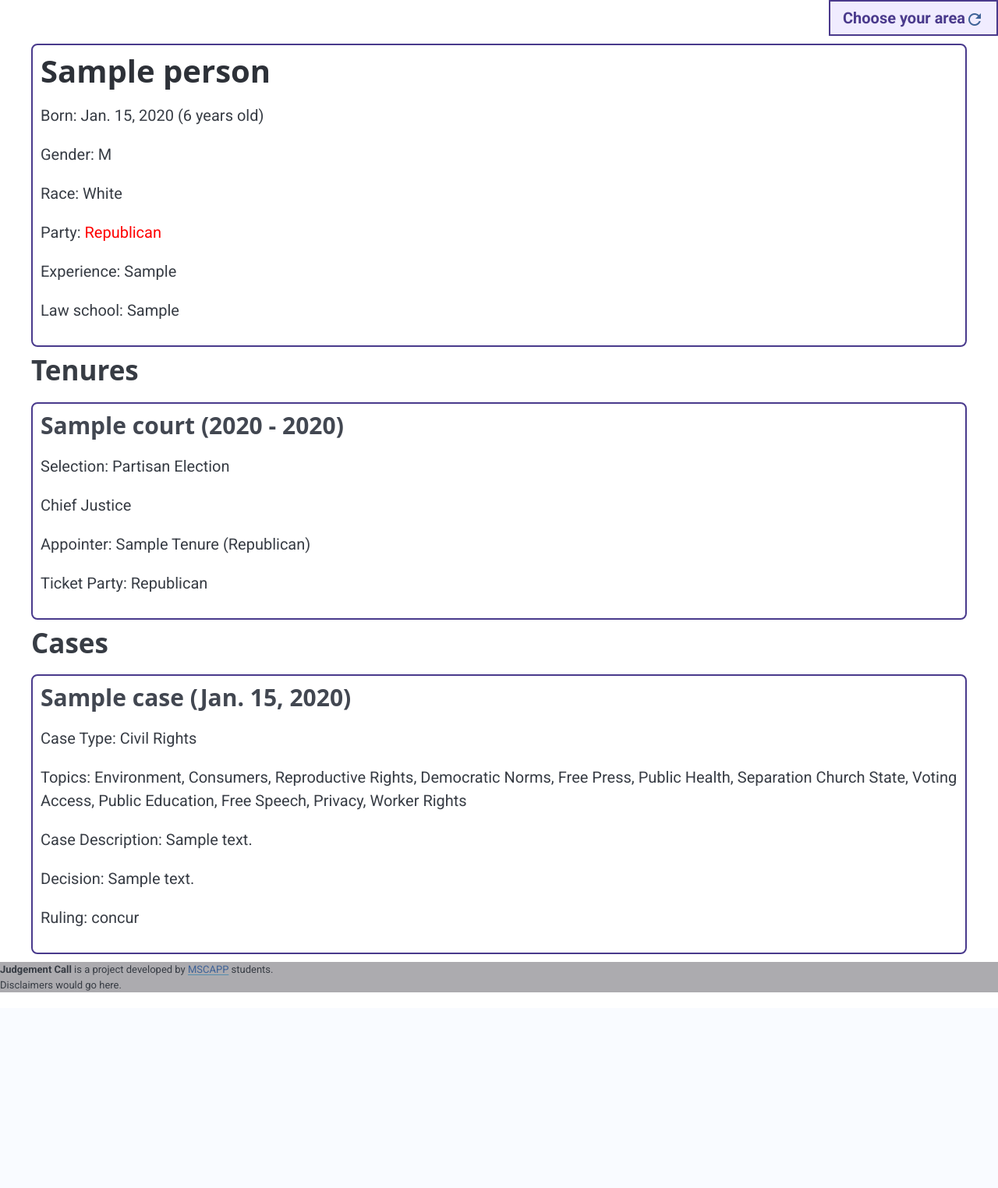
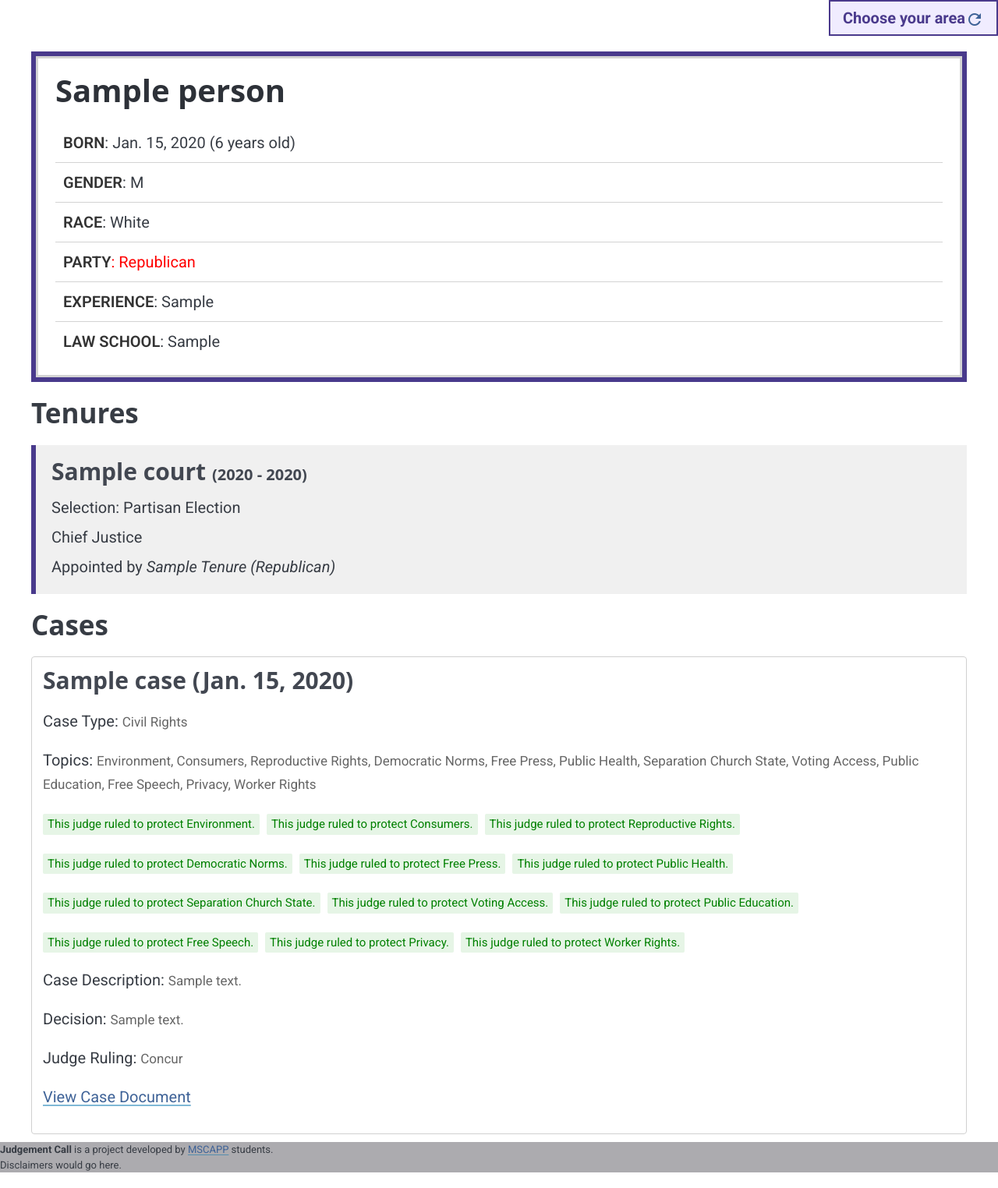
Before and after one commit to uchicago-capp-30320/JudgementCall, a Django app: page /people/1/ in a window 1280 px wide. Shown: the part 65-1589 px from the top of the page at 78% size. Before the commit the page ends 1338 px from the top, so only its background shows below. Run offline with Django 5.2, Linux system fonts and the light colour scheme; tables that the repository leaves empty hold one stand-in row (values such as "Sample post"); parts of the project's set-up code (start-up, migrations or seed data) failed here and were passed over.

Commit message:
updated judge/person page

```diff
--- a/apps/judgement_call/views.py
+++ b/apps/judgement_call/views.py
@@ -41,7 +41,7 @@ from faker import Faker
 from django.urls import reverse
 from localflavor.us.us_states import US_STATES
 from django.http import JsonResponse
-from .icons import get_judge_icons
+from .icons import get_judge_icons, get_topic_icons
 
 from analysis.spacejam import make_plot as make_mds_plot
 import re
@@ -295,15 +295,17 @@ def show_person(request, person_id):
         )
 
     def get_topics(op):
-        topic_string = ", ".join(
-            field.replace("_", " ").title()
+        topics_dict = {
+            field.replace("_", " ").title(): op[f"case__{field}"]
             for field in Case().topic_flags()
             if op[f"case__{field}"] not in ("NA", None, "")
-        )
-        return topic_string
+        }
+        topics_string = ", ".join(topics_dict.keys())
+        return topics_string, topics_dict
 
     person_opinions = []
     for op in indops:
+        topics_string, topics_dict = get_topics(op)
         person_opinions.append(
             {
                 "case_description": op["case__description"],
@@ -316,7 +318,8 @@ def show_person(request, person_id):
                 "decision_outcome": op["case__decision_outcome"],
                 "decision_winner": op["case__decision_winner"],
                 "document_url": op["case__document_url"],
-                "topics": get_topics(op),
+                "topics_string": topics_string,
+                "topics_dict": topics_dict,
             }
         )
 
@@ -326,6 +329,7 @@ def show_person(request, person_id):
         {
             "person": person_info,
             "tenures": person_tenures,
+            "topic_icons": get_topic_icons(person),
             "opinions": person_opinions,
             "state": request.session.get("state"),
             "county": request.session.get("county"),
@@ -414,12 +418,26 @@ def get_candidate_info(can):
         name, party = quick_name_tidy(name)
     else:
         party = can.person.party_registration
-    return {
+    # return {
+    #     "name": name,
+    #     "party_registration": party,
+    #     "more_info": f"/people/{can.person.id}/",
+    #     # "incumbent": on_bench,
+    # }
+
+    # check if this person has ever been a judge
+    has_tenures = Tenure.objects.filter(person=can.person).exists()
+
+    info = {
         "name": name,
         "party_registration": party,
-        "more_info": f"/people/{can.person.id}/",
-        # "incumbent": on_bench,
     }
+
+    # only include the link if they are a judge
+    if has_tenures:
+        info["more_info"] = f"/people/{can.person.id}/"
+
+    return info
 
 
 def get_upcoming_elections(relevant_courts):
@@ -487,7 +505,8 @@ def elections_state_county(request, state, county):
     # want to retrieve soonest elections
     local_elections_list, _ = get_upcoming_elections(local_courts_list)
     elections = {
-        e.court.name: {
+        e.election_id: {
+            "court_name": e.court.name,
             "date": e.election_date.strftime("%m-%d-%Y"),
             "type": e.court.selection_method.title(),
         }
@@ -497,7 +516,7 @@ def elections_state_county(request, state, county):
     # link a list of candidate objects to corresponding election
     for e in local_elections_list:
         candidates = Candidacy.objects.filter(election=e)
-        elections[e.court.name]["candidates"] = [get_candidate_info(c) for c in candidates]
+        elections[e.election_id]["candidates"] = [get_candidate_info(c) for c in candidates]
 
     context = {
         "elections": elections,
@@ -614,7 +633,7 @@ def analysis_state_county(request, state, county):
         "header": "Analysis",
         "preamble": "See judicial analytics on a national scale.",
         "states": US_STATES,
-        "radar_data": radar_data,
+        "radar_data": [],
         "button_name": """Generate Analytics""",
         # "state": court_id,
         "court_name": court_name,
--- a/templates/elections_state_county.html
+++ b/templates/elections_state_county.html
@@ -32,9 +32,9 @@ Judgement Call
     <div class="below-nav-and-back">
         <h1 class="below-nav-header">Upcoming elections in {{ county }}</h1>
     </div>
-    {% for court_name, details in elections.items %}
+    {% for election_id, details in elections.items %}
     <div class="collapsible-container">
-        <h2>{{court_name}} Election on {{details.date}}</h2>
+        <h2>{{details.court_name}} Election on {{details.date}}</h2>
         <span class="material-symbols-outlined">
             arrow_forward_ios
         </span>
@@ -55,7 +55,9 @@ Judgement Call
                 {% else %}
                 <p>Party: {{ candidate.party_registration|title }}</p>
                 {% endif %}
+                {% if candidate.more_info %}
                 <p> <a href="{{ candidate.more_info }}">more details</a> </p>
+                {% endif %}
             </div>
         </div>
 
--- a/templates/person_judge.html
+++ b/templates/person_judge.html
@@ -23,69 +23,182 @@ Judgement Call
         a {
             color: #3e6297;
         }
+        .card-demographics {
+            border: 6px solid #493a8c;
+            padding: 0;
+            margin: 20px 0;
+            border-radius: 0;
+        }
+
+        .card-demographics-inner {
+            border: 3px solid #d3d3d3;
+            padding: 18px 22px;
+        }
+
+        .card-demographics .row {
+            display: flex;
+            align-items: center;
+            padding: 10px;
+            border-bottom: 1px solid #d3d3d3;
+        }
+
+        .card-demographics .row:last-child {
+            border-bottom: none;
+        }
+
+        .card-demographics .label {
+            font-weight: 600;
+            color: #333;
+            text-transform: uppercase;
+        }
+
+        .card-tenure {
+            border-left: 6px solid #493a8c;
+            background: #f0f0f0;
+            padding: 16px 20px;
+            margin: 20px 0;
+        }
+
+        .card-tenure div {
+            padding: 4px 0;
+        }
+
+        .card-tenure h3 {
+            margin: 0 0 10px 0;
+            font-weight: 600;
+        }
+
+        .card-tenure .dates {
+            font-size: 20px;
+        }
+
+        .card-tenure .selection-info {
+            font-style: italic;
+        }
+
+        .card-case {
+            border: 1px solid #d0d0d0;
+            padding: 12px 14px;
+            border-radius: 4px;
+            margin: 10px 0;
+        }
+
+        .card-case h3 {
+            font-weight: 600;
+        }
+
+        .ruling-badge {
+            display: inline-block;
+            padding: 2px 6px;
+            font-size: 0.75rem;
+            border-radius: 2px;
+            margin: 4px 4px 20px 0px;
+        }
+
+        .case-outcome {
+            float: right;
+            background: #e6e6f5;
+            color: #493a8c;
+            padding: 2px 6px;
+            font-size: 0.75rem;
+            border-radius: 2px;
+        }
+
+        .card-case .meta {
+            font-size: 17px;
+            color: #666;
+            margin-top: 6px;
+        }
     </style>
 </head>
 
 <body>
-    <div class="card">
+    <div class="card-demographics"><div class="card-demographics-inner">
         <h1>{{ person.name }}</h1>
-        <p>Born: {{ person.birth_date }} ({{ person.age }} years old)</p>
-        <p>Gender: {{ person.gender }}</p>
-        <p>Race: {{ person.race }}</p>
+        <div class="row"><div class="label">Born</div>: {{ person.birth_date }} ({{ person.age }} years old)</div>
+        <div class="row"><div class="label">Gender</div>: {{ person.gender }}</div>
+        <div class="row"><div class="label">Race</div>: {{ person.race }}</div>
         {% if person.party_registration == "Republican" %}
-        <p>Party: <span style="color: red;">{{ person.party_registration }}</span></p>
+        <div class="row"><div class="label">Party</div><div style="color: red;">: {{ person.party_registration }}</div></div>
         {% elif person.party_registration == "Democrat" %}
-        <p>Party: <span style="color: blue;">{{ person.party_registration }}</span></p>
+        <div class="row"><div class="label">Party</div><div style="color: blue;">: {{ person.party_registration }}</div></div>
         {% else %}
-        <p>Party: {{ person.party_registration }}</p>
+        <div class="row"><div class="label">Party</div>: {{ person.party_registration }}</div>
         {% endif %}
-        <p>Experience: {{ person.professional_experience }}</p>
-        <p>Law school: {{ person.law_school }}</p>
-
-    </div>
+        <div class="row"><div class="label">Experience</div>: {{ person.professional_experience }}</div>
+        <div class="row"><div class="label">Law school</div>: {{ person.law_school }}</div>
+    </div></div>
 
     <h2>Tenures</h2>
     {% for tenure in tenures %}
-    <div class="card">
-        <h3>{{ tenure.court }} ({{ tenure.start_date.year }} - {{ tenure.end_date.year }})</h3>
+        <div class="card-tenure">
+            <h3>{{ tenure.court }} <span class="dates">({{ tenure.start_date.year }} - {{ tenure.end_date.year }})</span></h3>
+
             {% if tenure.selection_type %}
-        <p>Selection: {{ tenure.selection_type }}</p>
+                <div>Selection: {{ tenure.selection_type }}</div>
             {% endif %}
+
             {% if tenure.chief_justice %}
-        <p>Chief Justice</p>
+                <div>Chief Justice</div>
             {% endif %}
+
             {% if tenure.appointer_name %}
-        <p>Appointer: {{ tenure.appointer_name }} ({{ tenure.appointer_party }})</p>
-        {% endif %}
-        {% if tenure.ticket_party %}
-        <p>Ticket Party: {{ tenure.ticket_party }}</p>
+                <div>
+                    Appointed by <span class="selection-info"> {{ tenure.appointer_name }}
+                    {% if tenure.appointer_party and tenure.appointer_party != "Unknown" %}
+                    ({{ tenure.appointer_party }}){% endif %}</span>
+                </div>
+
+            {% elif tenure.ticket_party and tenure.ticket_party != "Unknown" %}
+                <div>Party affiliation is <span class="selection-info"> {{ tenure.ticket_party }}</span></div>
             {% endif %}
         </div>
     {% endfor %}
 
     <h2>Cases</h2>
+
+    <div>
+        {% include "icon-block.html" with icons=topic_icons %}
+    </div>
+
     {% for opinion in opinions %}
-    <div class="card">
+    <div class="card-case">
         <h3>{{ opinion.case_title }} ({{ opinion.decision_date }})</h3>
 
         {% if opinion.case_type %}
-        <p>Case Type: {{ opinion.case_type }}</p>
+        <p>Case Type: <span class="meta">{{ opinion.case_type }}</span></p>
         {% endif %}
 
-        {% if opinion.topics %}
-        <p>Topics: {{ opinion.topics }}</p>
+        {% if opinion.topics_string %}
+        <p>Topics: <span class="meta">{{ opinion.topics_string }}</span></p>
         {% endif %}
 
+        {% for topic, value in opinion.topics_dict.items %}
+            {% if value == "protected" %}
+            <p class="ruling-badge" style="background: #e6f5e6; color: green;">
+                This judge ruled to protect {{ topic }}.
+            </p>
+            {% elif value == "infringed" %}
+            <p class="ruling-badge" style="background: #f5e6e6; color: red;">
+                This judge ruled to infringe on {{ topic }}.
+            </p>
+            {% endif %}
+        {% endfor %}
+
         {% if opinion.case_description %}
-        <p>Case Description: {{ opinion.case_description }}</p>
+        <p>Case Description: <span class="meta">{{ opinion.case_description }}</span></p>
         {% endif %}
 
         {% if opinion.decision_outcome %}
-        <p>Decision: {{ opinion.decision_outcome }}</p>
+        <p>Decision: <span class="meta">{{ opinion.decision_outcome }}</span></p>
         {% endif %}
 
         {% if opinion.ruling %}
-        <p>Ruling: {{ opinion.ruling }}</p>
+        <p>Judge Ruling: <span class="meta">{{ opinion.ruling | title }}</span></p>
+        {% endif %}
+
+        {% if opinion.document_url %}
+        <p><a href="{{ opinion.document_url }}" target="_blank">View Case Document</a></p>
         {% endif %}
 
     </div>
```
Also changed, not shown: apps/judgement_call/icons.py (+28 -1 lines). Lines whose indentation alone changed are shown as unchanged.
